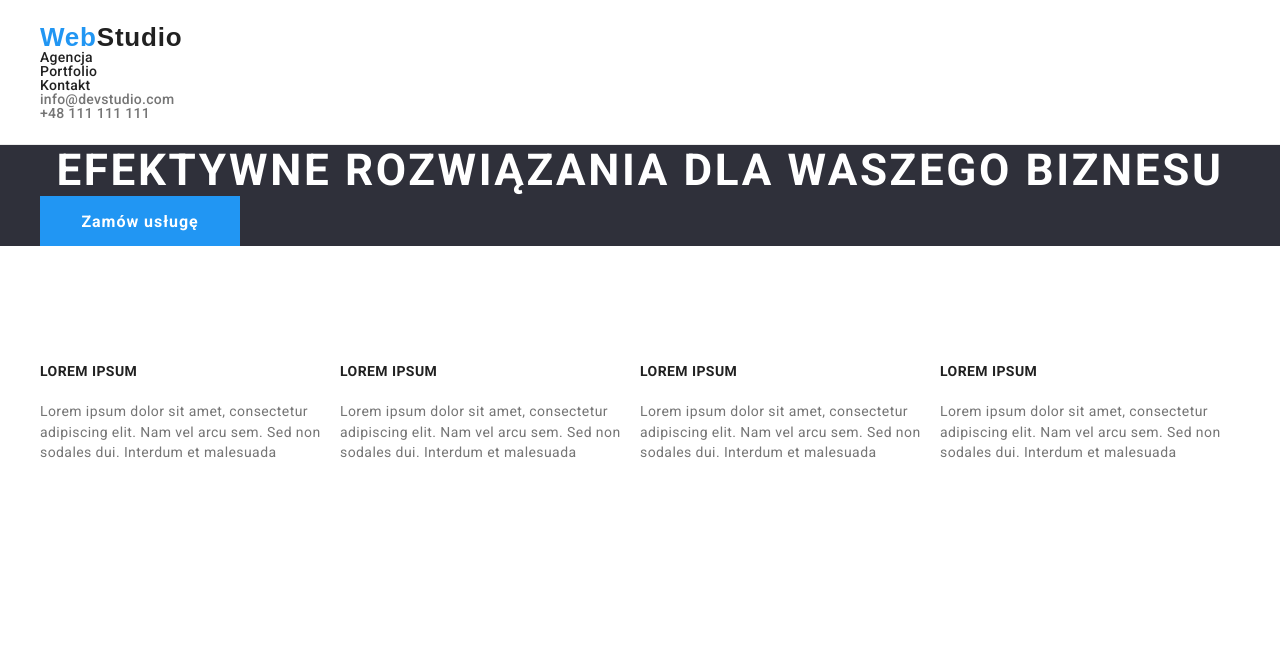
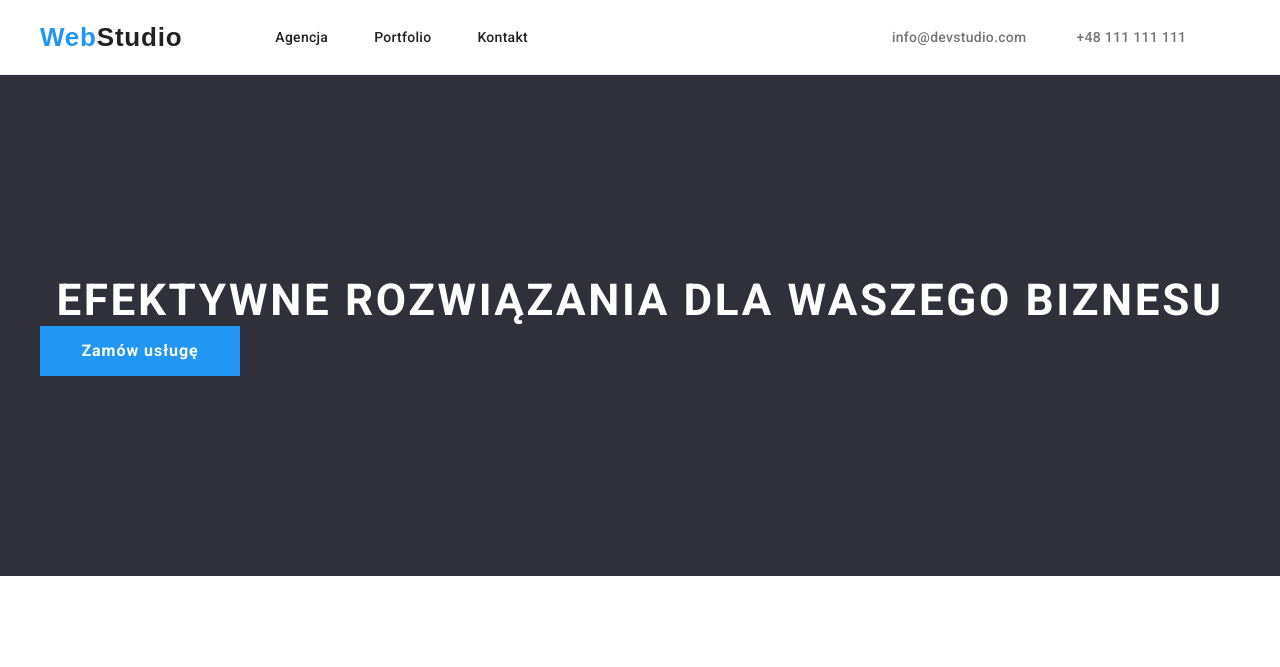
Before and after one commit to DagmaraKida/DagmaraKida-goit-markup-hw-03, a plain HTML site: page index.html in a window 1280 px wide. Shown: the top 667 px of the page. Drawn offline with nearby package versions, Linux system fonts and the light colour scheme.

Commit message:
header styles

```diff
--- a/css/styles.css
+++ b/css/styles.css
@@ -40,11 +40,41 @@ body {
   line-height: 1;
   letter-spacing: 0.03em;
   text-align: left;
-  text-decoration: none;
+  margin-right: 93px;
 }
 
 .logo-text-web {
   color: var(--blue);
+}
+
+.navbar {
+  display: flex;
+  align-items: center;
+}
+
+.main-nav-list {
+  display: flex;
+  font-size: 14px;
+  font-weight: 500;
+  line-height: 1;
+  letter-spacing: 0.02em;
+}
+
+.main-nav-list li:not(:last-child) {
+  margin-right: 46px;
+}
+
+.contact-link-list {
+  color: var(--grey);
+  font-size: 14px;
+  font-weight: 500;
+  line-height: 1;
+  letter-spacing: 0.02em;
+  display: flex;
+  margin-left: 364px;
+}
+.contact-link-list li:not(:last-child) {
+  margin-right: 50px;
 }
 
 a,
@@ -57,24 +87,6 @@ a:hover,
 a:focus {
   color: var(--blue);
 }
-
-.main-nav-list {
-  font-size: 14px;
-  font-weight: 500;
-  line-height: 1;
-  letter-spacing: 0.02em;
-  text-align: left;
-}
-
-.contact-link-list {
-  color: var(--grey);
-  font-size: 14px;
-  font-weight: 500;
-  line-height: 1;
-  letter-spacing: 0.02em;
-  text-align: left;
-}
-
 /* header end*/
 
 /*main*/
@@ -204,6 +216,7 @@ ul {
 
 .hero-section {
   background-color: var(--dark-grey);
+  padding: 200px 0;
 }
 
 .our-team {
```
